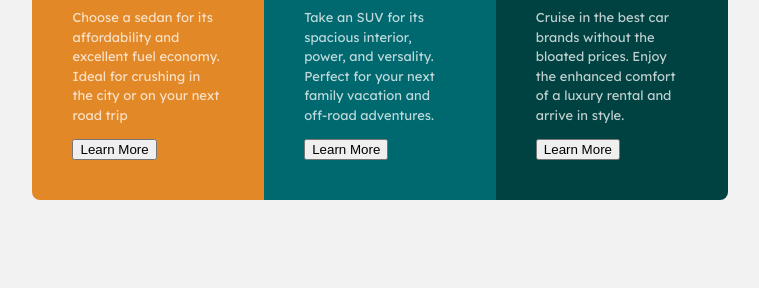
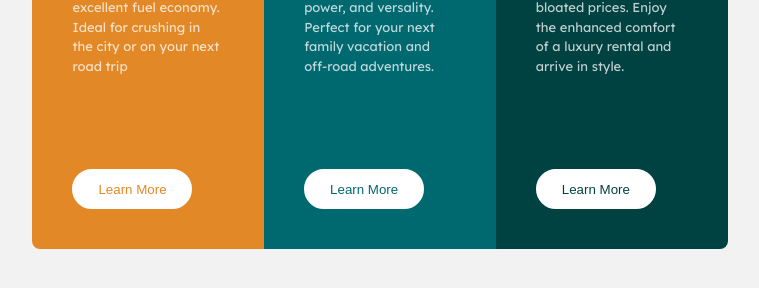
Before and after one commit to khushi-2002/Challenge-5-3-column-preview, a plain HTML site: page index.html in a window 1280 px wide. Shown: the part 386-674 px from the top of the page, without its empty margins (260-1019 px from the left). Drawn offline with Linux system fonts and the light colour scheme.

Commit message:
Update index.html

```diff
--- a/index.html
+++ b/index.html
@@ -19,7 +19,7 @@
          <p class="text">Choose a sedan for its affordability and excellent fuel economy. Ideal
          for crushing in the city or on your next road trip</p>
 
-         <button class="btn" type="button" name="button">Learn More</button>
+         <button class="btn1" type="button" name="button">Learn More</button>
        </div>
 
        <div class="item2">
@@ -27,7 +27,7 @@
         <h1 class="headings">SUVS</h1>
        <p class="text">Take an SUV for its spacious interior, power, and versality.
          Perfect for your next family vacation and off-road adventures.</p>
-         <button class="btn" type="button" name="button">Learn More</button>
+         <button class="btn2" type="button" name="button">Learn More</button>
        </div>
 
        <div class="item3">
@@ -36,7 +36,7 @@
             <h1 class="headings">LUXURY</h1>
             <p class="text">Cruise in the best car brands without the bloated prices.
             Enjoy the enhanced comfort of a luxury rental and arrive in style.</p>
-            <button class="btn" type="button" name="button">Learn More</button>
+            <button class="btn3" type="button" name="button">Learn More</button>
        </div>
 
    </main>
```
